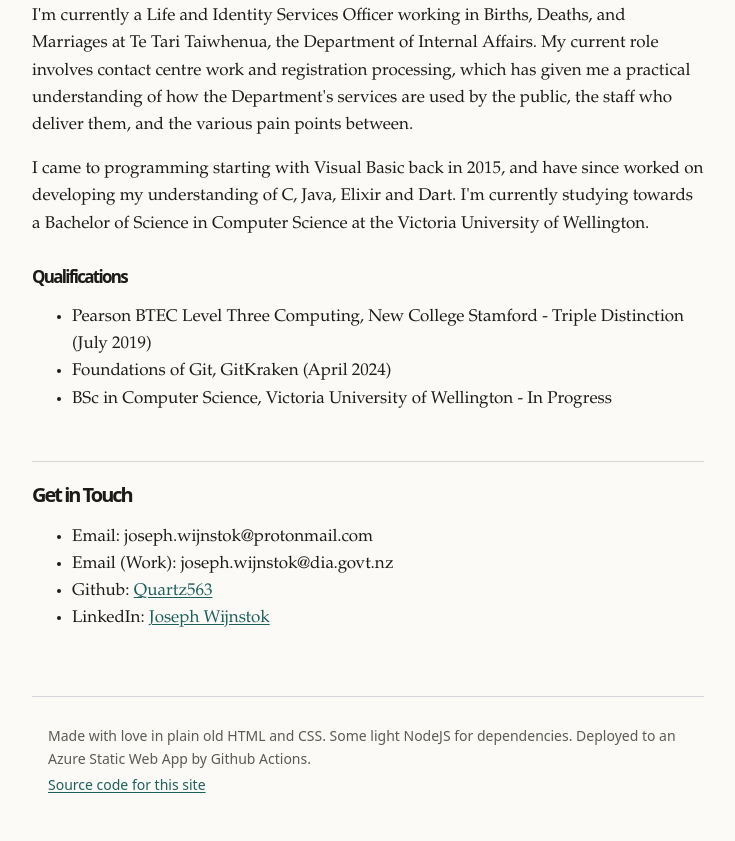
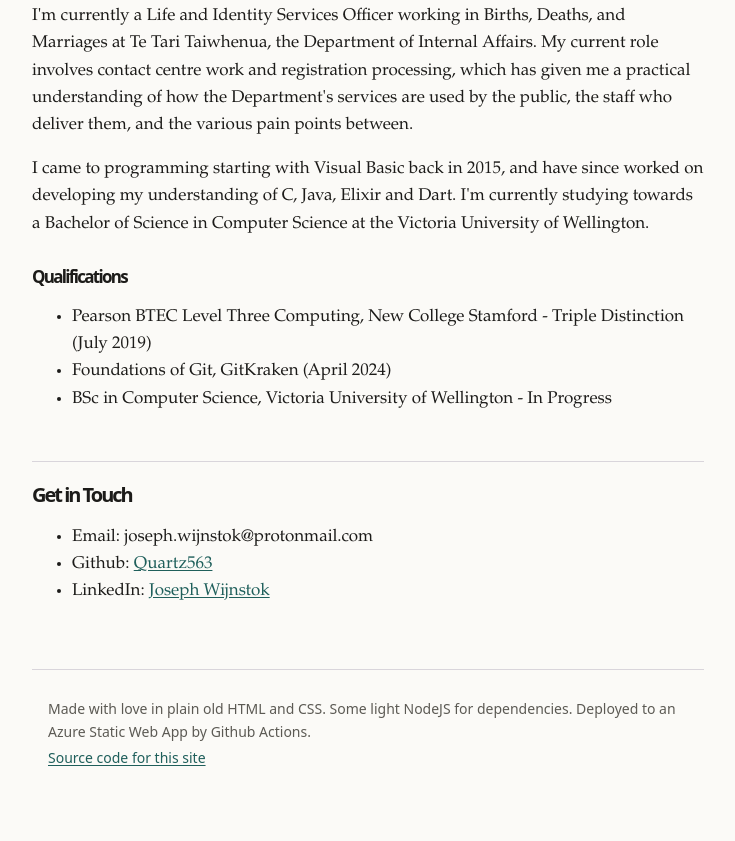
Before and after one commit to Quartz563/dia-portfolio, a website: page site/index.html in a window 1280 px wide. Shown: the part 1053-1894 px from the top of the page, without its empty margins (272-1007 px from the left). After the commit the page ends 1866 px from the top, so only its background shows below. Drawn offline with Linux system fonts and the light colour scheme.

Commit message:
fix(HTML): remove work email from contact details

```diff
--- a/site/index.html
+++ b/site/index.html
@@ -67,7 +67,8 @@
         <h2 id="evidence">Evidence</h2>
         <h2 id="about">About Me</h2>
         <p>
-            I'm currently a Life and Identity Services Officer working in Births, Deaths, and Marriages at Te Tari Taiwhenua, the Department of
+            I'm currently a Life and Identity Services Officer working in Births, Deaths, and Marriages at Te Tari
+            Taiwhenua, the Department of
             Internal Affairs. My current role involves contact centre work and registration processing, which has given
             me a practical understanding of
             how the Department's services are used by the public, the staff who deliver them, and the various pain
@@ -88,7 +89,6 @@
         <h2 id="contact">Get in Touch</h2>
         <ul>
             <li>Email: joseph.wijnstok@protonmail.com</li>
-            <li>Email (Work): joseph.wijnstok@dia.govt.nz</li>
             <li>Github: <a href="https://github.com/Quartz563">Quartz563</a></li>
             <li>LinkedIn: <a href="https://www.linkedin.com/in/joseph-wijnstok-59524814b/">Joseph Wijnstok</a></li>
         </ul>
```
